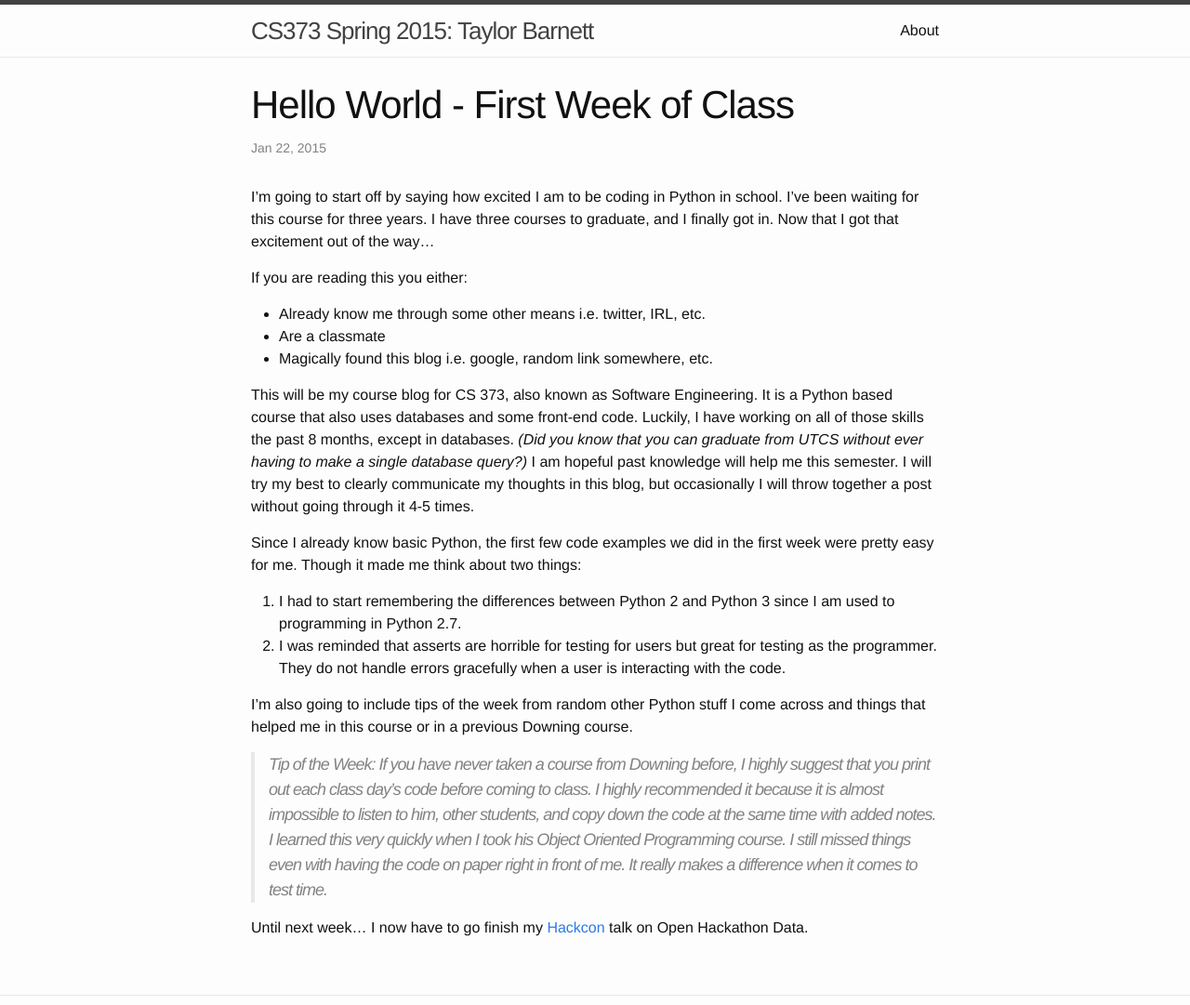
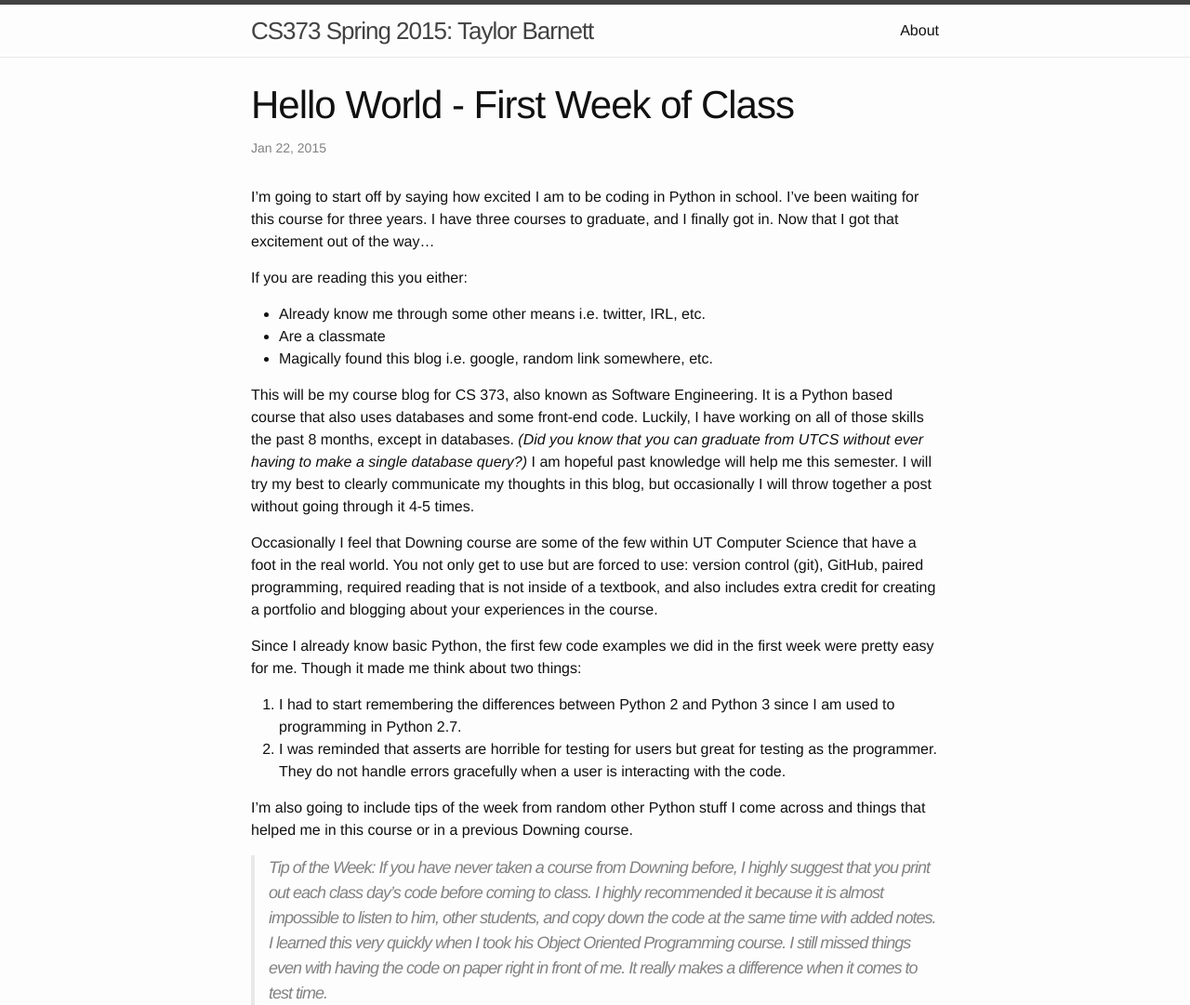
Before and after one commit to tbarn/old-website, a Jekyll site: the page built from _posts/2015-01-22-hello-world.markdown, in a window 1280 px wide. Shown: the top 1081 px of the page at 93% size. Built offline with Jekyll 4.4.1, drawn with Linux system fonts in a browser that asks for light colours; some of the changed text lies outside the part shown; grey boxes are pictures that could not be loaded.

Commit message:
Small copy changes

```diff
--- a/_config.yml
+++ b/_config.yml
@@ -2,7 +2,7 @@
 title: "CS373 Spring 2015: Taylor Barnett"
 email: "taylormbarnett [at] utexas [dot] edu"
 description: > # this means to ignore newlines until "baseurl:"
-  An extra credit blog for CS373 at The University of Texas at Austin
+  An extra credit blog for CS373 at The University of Texas at Austin, occasionally cheesey and occasionally useful
 baseurl: "" # the subpath of your site, e.g. /blog/
 url: "http://tbarn.github.io" # the base hostname & protocol for your site
 twitter_username: "taylor_atx"
--- a/_posts/2015-01-22-hello-world.markdown
+++ b/_posts/2015-01-22-hello-world.markdown
@@ -14,6 +14,8 @@ If you are reading this you either:
 
 This will be my course blog for CS 373, also known as Software Engineering. It is a Python based course that also uses databases and some front-end code. Luckily, I have working on all of those skills the past 8 months, except in databases. *(Did you know that you can graduate from UTCS without ever having to make a single database query?)* I am hopeful past knowledge will help me this semester. I will try my best to clearly communicate my thoughts in this blog, but occasionally I will throw together a post without going through it 4-5 times.
 
+Occasionally I feel that Downing course are some of the few within UT Computer Science that have a foot in the real world. You not only get to use but are forced to use: version control (git), GitHub, paired programming, required reading that is not inside of a textbook, and also includes extra credit for creating a portfolio and blogging about your experiences in the course.
+
 Since I already know basic Python, the first few code examples we did in the first week were pretty easy for me. Though it made me think about two things:
 
 1. I had to start remembering the differences between Python 2 and Python 3 since I am used to programming in Python 2.7.
```
